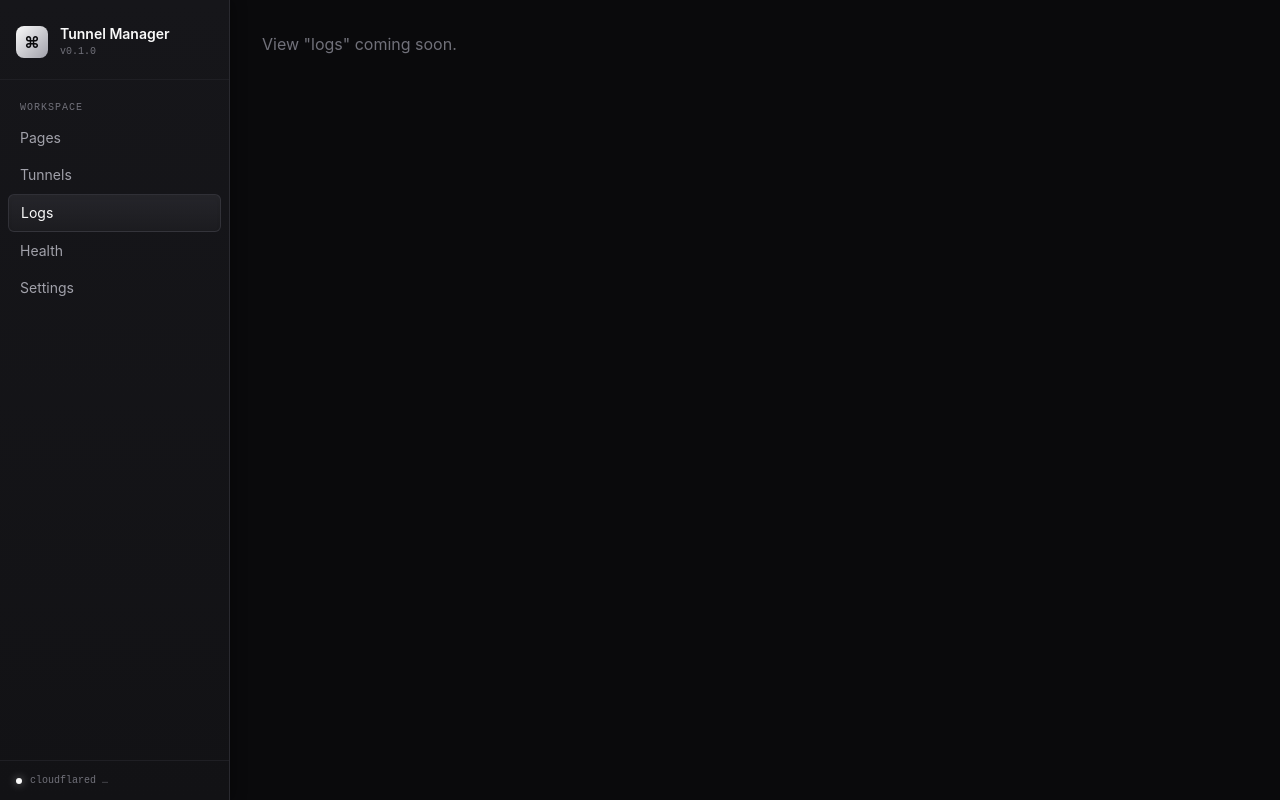
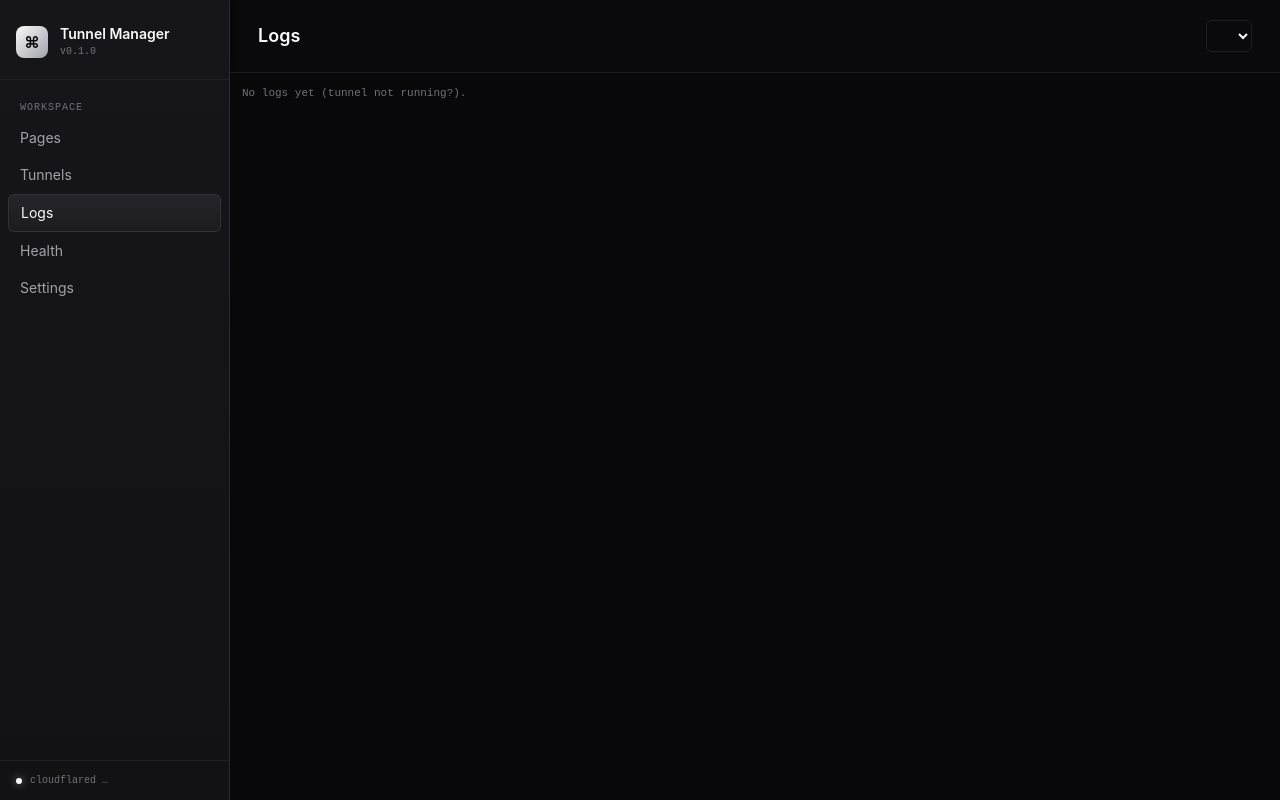
Before and after one commit to tinuxongit/cloudflare-tunnel-manager, a React (Vite) app: page / in a window 1280 px wide. Both pictures are taken after a click on the button "Logs". Built offline with nearby package versions, Linux system fonts and the light colour scheme.

Commit message:
feat(frontend): LogsView with live tail per tunnel

```diff
--- a/src/App.tsx
+++ b/src/App.tsx
@@ -3,6 +3,7 @@ import { Sidebar } from '@/components/Sidebar';
 import { useStore } from '@/lib/store';
 import { PagesView } from '@/pages/PagesView';
 import { TunnelsView } from '@/pages/TunnelsView';
+import { LogsView } from '@/pages/LogsView';
 
 export default function App() {
   const { view, refreshSystem, refreshPages, refreshTunnels, refreshSettings } = useStore();
@@ -20,7 +21,8 @@ export default function App() {
       <main className="flex-1 min-w-0">
         {view === 'pages' && <PagesView />}
         {view === 'tunnels' && <TunnelsView />}
-        {view !== 'pages' && view !== 'tunnels' && (
+        {view === 'logs' && <LogsView />}
+        {view !== 'pages' && view !== 'tunnels' && view !== 'logs' && (
           <div className="p-8 text-fg-dim">View "{view}" coming soon.</div>
         )}
       </main>
--- /dev/null
+++ b/src/pages/LogsView.tsx
@@ -0,0 +1,47 @@
+import { useEffect, useState } from 'react';
+import { useStore } from '@/lib/store';
+import { api } from '@/lib/ipc';
+import type { LogLine } from '@/lib/types';
+
+export function LogsView() {
+  const { tunnels } = useStore();
+  const [selected, setSelected] = useState<string>('');
+  const [lines, setLines] = useState<LogLine[]>([]);
+
+  useEffect(() => {
+    if (!selected && tunnels[0]) setSelected(tunnels[0].uuid);
+  }, [tunnels, selected]);
+
+  useEffect(() => {
+    if (!selected) return;
+    let cancelled = false;
+    async function tick() {
+      const ls = await api.getLogs(selected, 500).catch(() => []);
+      if (!cancelled) setLines(ls);
+    }
+    tick();
+    const id = setInterval(tick, 1500);
+    return () => { cancelled = true; clearInterval(id); };
+  }, [selected]);
+
+  return (
+    <div className="flex flex-col h-screen">
+      <div className="px-7 py-5 border-b border-border-subtle flex items-center justify-between">
+        <h2 className="text-lg font-semibold">Logs</h2>
+        <select value={selected} onChange={e => setSelected(e.target.value)}
+          className="bg-bg border border-border rounded-md px-3 py-1.5 text-sm font-mono">
+          {tunnels.map(t => <option key={t.uuid} value={t.uuid}>{t.name}</option>)}
+        </select>
+      </div>
+      <div className="flex-1 overflow-auto bg-bg-sunk font-mono text-[11px] p-3">
+        {lines.length === 0
+          ? <div className="text-fg-dim">No logs yet (tunnel not running?).</div>
+          : lines.map((l, i) => (
+              <div key={i} className={l.stream === 'stderr' ? 'text-red-300' : 'text-fg-muted'}>
+                <span className="text-fg-faint mr-2">{new Date(l.ts_ms).toLocaleTimeString()}</span>{l.text}
+              </div>
+            ))}
+      </div>
+    </div>
+  );
+}
```
